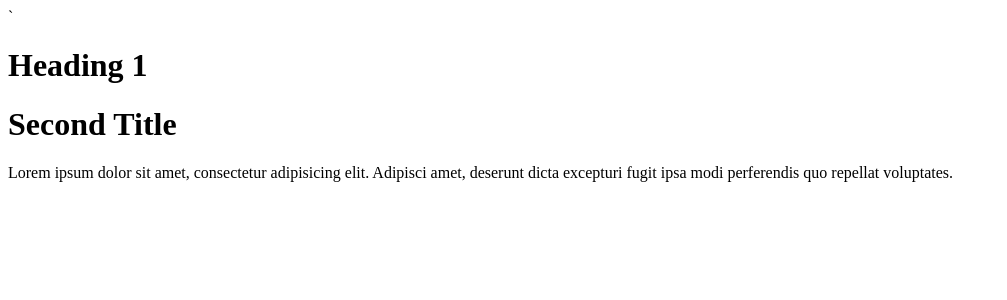
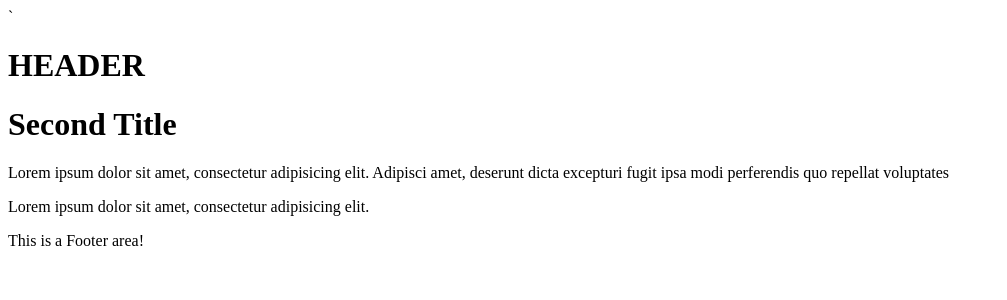
Before and after one commit to FoivosMastroleon/cf9-react-app, a React (Vite) app: page / in a window 1280 px wide. Shown: the top 300 px of the page, without its empty margins (0-1007 px from the left). Built offline with nearby package versions, Linux system fonts and the light colour scheme.

Commit message:
feat: add Header, Footer and Layout components

```diff
--- a/src/App.tsx
+++ b/src/App.tsx
@@ -2,6 +2,7 @@
 // import ClassComponent from "./components/LessonTwo/ClassComponent.tsx";
 // import ArrowFunctionalComponent from "./components/LessonTwo/ArrowFunctionalComponent.tsx";
 import ArrowFunctionalComponentWithProps from "./components/LessonThree/ArrowFunctionalComponentWithProps.tsx";
+import Layout from "./components/Layout.tsx";
 
 // type PropsA = {
 //     title: string,
@@ -59,12 +60,20 @@
       {/*<ClassComponent />*/}
       {/*<ArrowFunctionalComponent />*/}
 
-        <ArrowFunctionalComponentWithProps title="Heading 1"/>
-        <ArrowFunctionalComponentWithProps
-            title="Second Title"
-            description="Lorem ipsum dolor sit amet, consectetur adipisicing elit. Adipisci amet, deserunt dicta excepturi fugit ipsa modi perferendis quo repellat voluptates.
-"/>
+        {/*<ArrowFunctionalComponentWithProps title="Heading 1"/>*/}
+        {/*<ArrowFunctionalComponentWithProps*/}
+        {/*    title="Second Title"*/}
+        {/*    description="Lorem ipsum dolor sit amet, consectetur adipisicing elit. Adipisci amet, deserunt dicta excepturi fugit ipsa modi perferendis quo repellat voluptates."       />*/}
 
+        {/*/>*/}
+
+        <Layout>
+         <ArrowFunctionalComponentWithProps
+             title= "Second Title"
+             description = "Lorem ipsum dolor sit amet, consectetur adipisicing elit. Adipisci amet, deserunt dicta excepturi fugit ipsa modi perferendis quo repellat voluptates"
+         />
+            <p>Lorem ipsum dolor sit amet, consectetur adipisicing elit.</p>
+        </Layout>
 
         </>
   )
--- /dev/null
+++ b/src/components/Footer.tsx
@@ -0,0 +1,11 @@
+const Footer = () => {
+    return (
+        <>
+         <footer>
+             This is a Footer area!
+         </footer>
+        </>
+    )
+}
+
+export default Footer
--- /dev/null
+++ b/src/components/Header.tsx
@@ -0,0 +1,11 @@
+const Header = () => {
+    return (
+        <>
+            <header>
+                <h1>HEADER</h1>
+            </header>
+
+        </>
+    )
+}
+export default Header;
--- /dev/null
+++ b/src/components/Layout.tsx
@@ -0,0 +1,21 @@
+import Header from "./Header.tsx";
+import Footer from "./Footer.tsx";
+
+
+interface LayoutProps {
+    children: React.ReactNode;
+}
+
+
+const Layout = ({children}:LayoutProps) => {
+    return (
+        <>
+          <Header/>
+          <main>{children}</main>
+          <Footer/>
+
+        </>
+    )
+}
+
+export default Layout;
```
